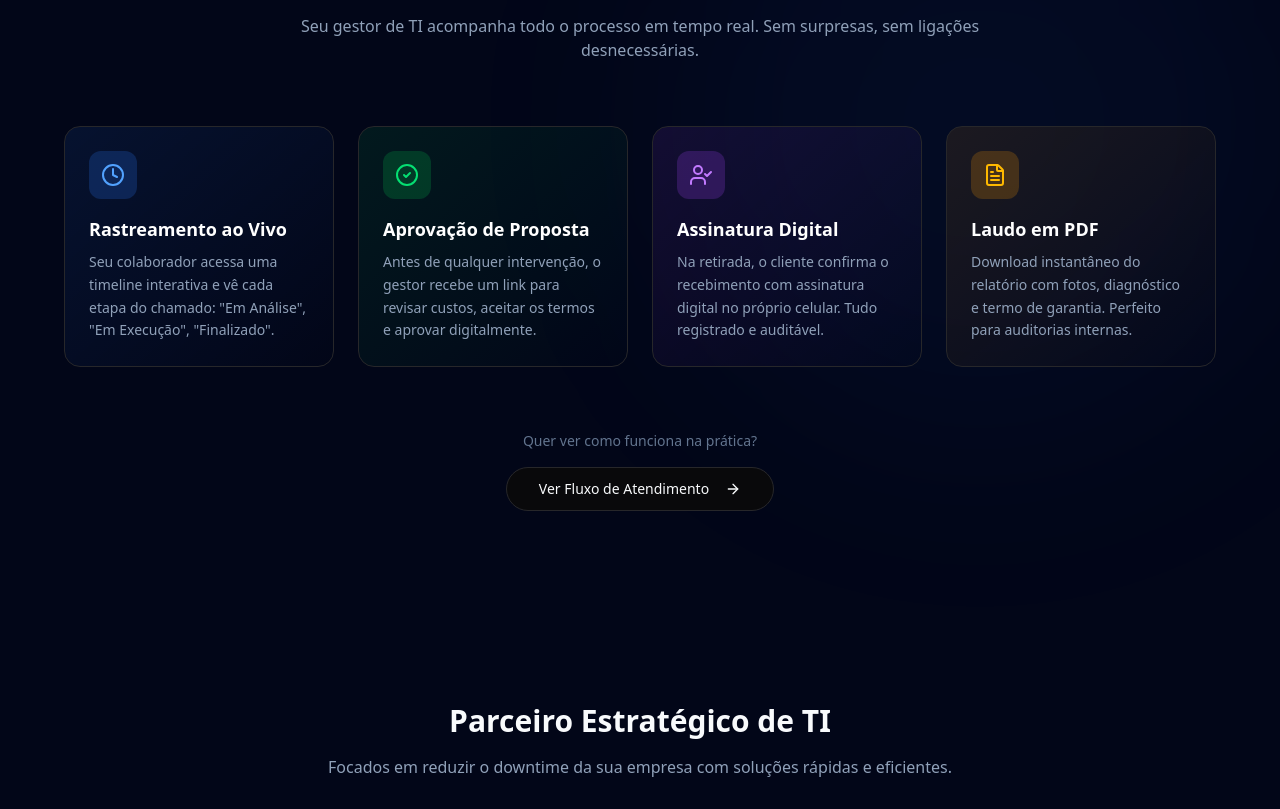
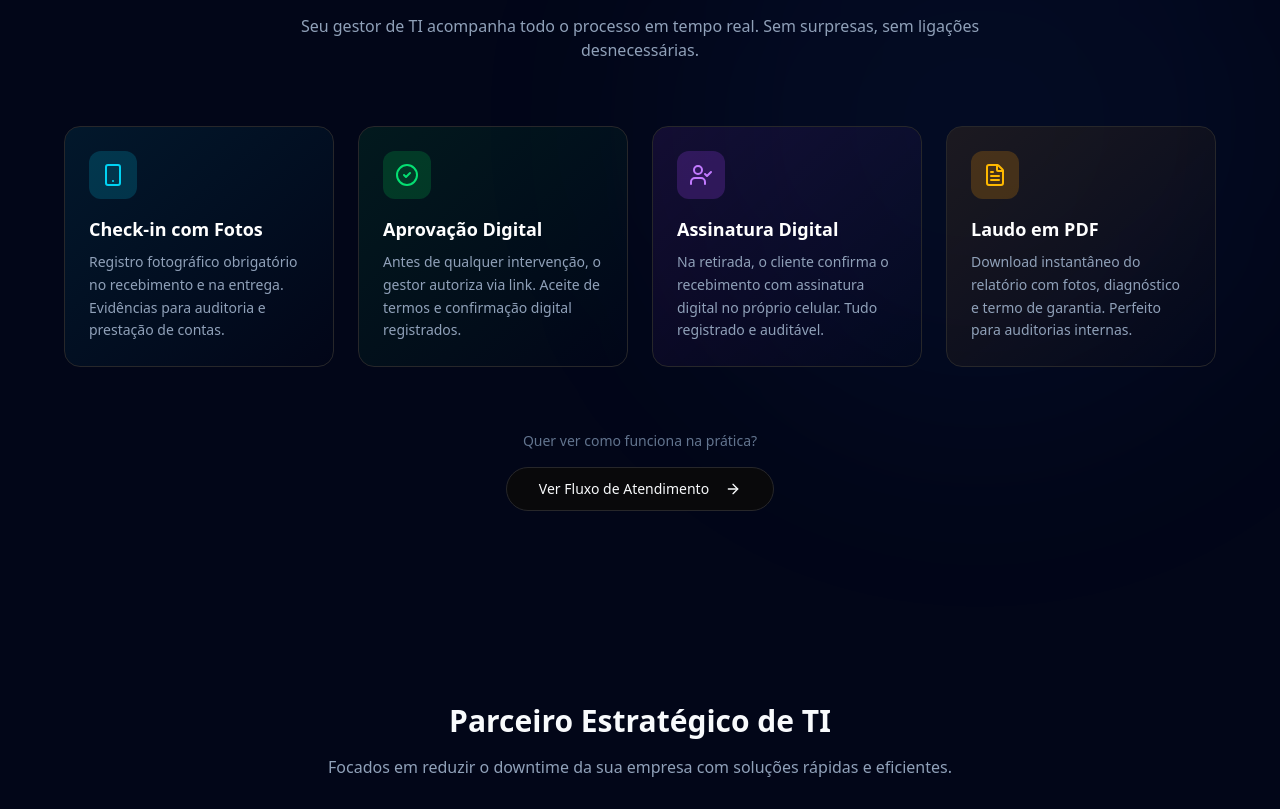
Before and after one commit to wheslancardoso/wtechprot, a Next.js app: page / in a window 1280 px wide. Shown: the part 1988-2797 px from the top of the page. Built offline with nearby package versions, Linux system fonts and the light colour scheme; no server answers.

Commit message:
feat(landing): refinamento de copy B2B e ajustes de layout nos cards e menu

```diff
--- a/src/app/page.tsx
+++ b/src/app/page.tsx
@@ -104,7 +104,6 @@ j=d.createElement(s),dl=l!='dataLayer'?'&l='+l:'';j.async=true;j.src=
           <nav className="hidden md:flex items-center gap-8 text-sm font-medium text-slate-400">
             <Link href="#solucoes" className="hover:text-white transition-colors">Soluções</Link>
             <Link href="#diferenciais" className="hover:text-white transition-colors">Diferenciais Corporativos</Link>
-            <Link href="/" className="hover:text-blue-400 transition-colors font-semibold border border-blue-500/30 rounded-full px-3 py-1 bg-blue-500/10">Área do Cliente</Link>
           </nav>
         </div>
       </header>
@@ -292,14 +291,14 @@ j=d.createElement(s),dl=l!='dataLayer'?'&l='+l:'';j.async=true;j.src=
             </div>
 
             <div className="grid md:grid-cols-2 lg:grid-cols-4 gap-6 max-w-6xl mx-auto">
-              {/* Feature 1: Rastreamento */}
-              <div className="group p-6 rounded-2xl bg-gradient-to-br from-blue-500/10 to-transparent border border-blue-500/20 hover:border-blue-500/40 transition-all duration-300 hover:-translate-y-1">
-                <div className="w-12 h-12 rounded-xl bg-blue-500/20 text-blue-400 flex items-center justify-center mb-4 group-hover:scale-110 transition-transform">
-                  <Clock className="w-6 h-6" />
+              {/* Feature 1: Check-in com Fotos */}
+              <div className="group p-6 rounded-2xl bg-gradient-to-br from-cyan-500/10 to-transparent border border-cyan-500/20 hover:border-cyan-500/40 transition-all duration-300 hover:-translate-y-1">
+                <div className="w-12 h-12 rounded-xl bg-cyan-500/20 text-cyan-400 flex items-center justify-center mb-4 group-hover:scale-110 transition-transform">
+                  <Smartphone className="w-6 h-6" />
                 </div>
-                <h3 className="text-lg font-bold text-white mb-2">Rastreamento ao Vivo</h3>
+                <h3 className="text-lg font-bold text-white mb-2">Check-in com Fotos</h3>
                 <p className="text-sm text-slate-400 leading-relaxed">
-                  Seu colaborador acessa uma timeline interativa e vê cada etapa do chamado: "Em Análise", "Em Execução", "Finalizado".
+                  Registro fotográfico obrigatório no recebimento e na entrega. Evidências para auditoria e prestação de contas.
                 </p>
               </div>
 
@@ -308,9 +307,9 @@ j=d.createElement(s),dl=l!='dataLayer'?'&l='+l:'';j.async=true;j.src=
                 <div className="w-12 h-12 rounded-xl bg-green-500/20 text-green-400 flex items-center justify-center mb-4 group-hover:scale-110 transition-transform">
                   <CheckCircle2 className="w-6 h-6" />
                 </div>
-                <h3 className="text-lg font-bold text-white mb-2">Aprovação de Proposta</h3>
+                <h3 className="text-lg font-bold text-white mb-2">Aprovação Digital</h3>
                 <p className="text-sm text-slate-400 leading-relaxed">
-                  Antes de qualquer intervenção, o gestor recebe um link para revisar custos, aceitar os termos e aprovar digitalmente.
+                  Antes de qualquer intervenção, o gestor autoriza via link. Aceite de termos e confirmação digital registrados.
                 </p>
               </div>
 
```
